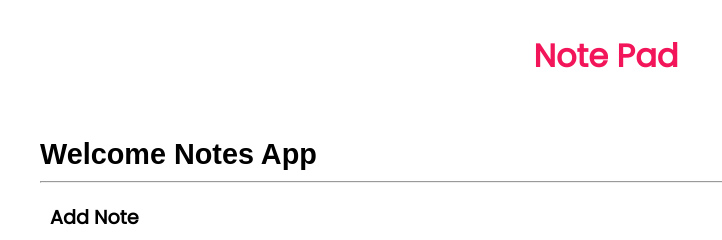
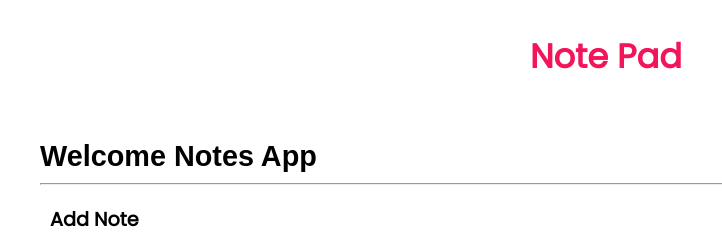
Before and after one commit to Faizuddinq/MyNotesApp.github.io, a plain HTML site: page index.html in a window 1280 px wide. Shown: the top 240 px of the page, 34-756 px from the left. Drawn offline with Linux system fonts and the light colour scheme; a web font is replaced by a local one.

Commit message:
terminal first commit thru vs code

```diff
--- a/style.css
+++ b/style.css
@@ -13,7 +13,7 @@
 }
 
 .logo {
-    font-size: 2rem;
+    font-size: 2.1rem;
     color: #F31559;
     font-weight: bold;
     text-align: center;
```
Also changed, not shown: gittest.html (added, +11 -0 lines), index.html (+1 -0 lines).
